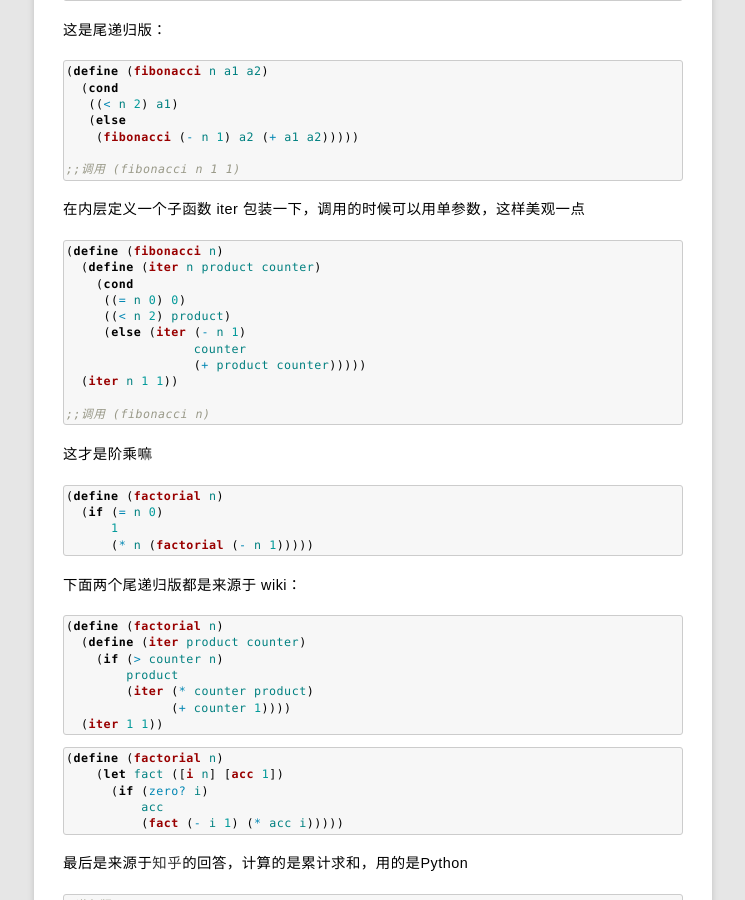
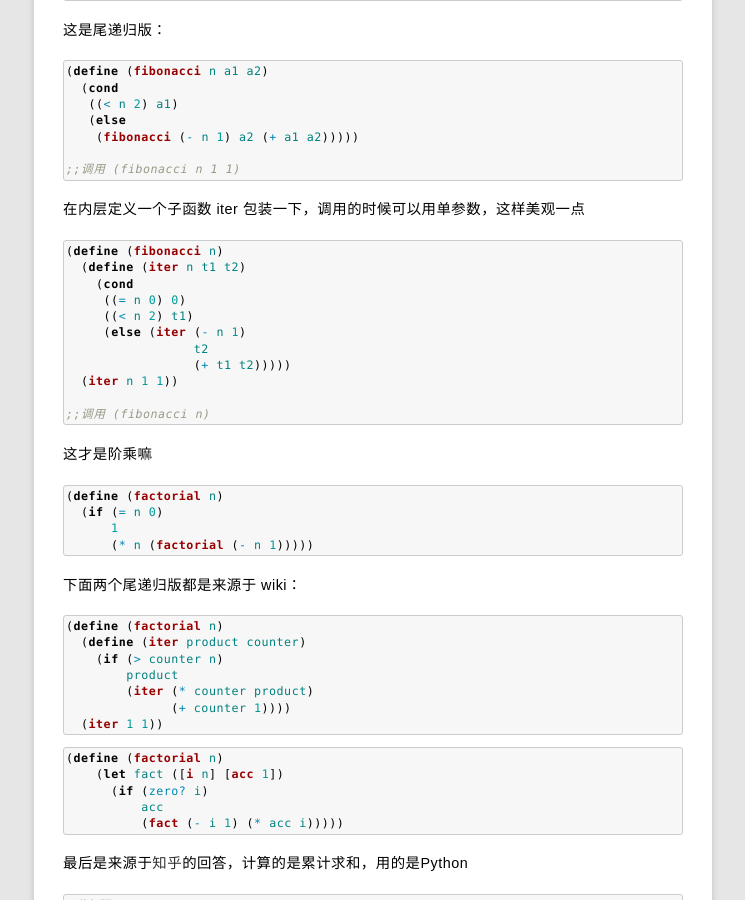
Before and after one commit to rhuichao/uternet.github.io, a Jekyll site: the page built from _posts/2014-05-18-tail_recursion.md, in a window 1280 px wide and 900 px high, scrolled down 1518 px. Shown: the whole window, without its empty margins (267-1012 px from the left). Built offline with Jekyll 4.4.1, drawn with Linux system fonts in a browser that asks for light colours; some web fonts are replaced; Markdown is read by kramdown in place of the engine named in the settings.

Commit message:
new document posted

````diff
--- a/_posts/2014-05-18-tail_recursion.md
+++ b/_posts/2014-05-18-tail_recursion.md
@@ -95,13 +95,13 @@ long long fibonacci_tail(int n, long long acc1, long long acc2)
 
 ```scheme
 (define (fibonacci n)
-  (define (iter n product counter)
+  (define (iter n t1 t2)
     (cond
      ((= n 0) 0)
-     ((< n 2) product)
+     ((< n 2) t1)
      (else (iter (- n 1)
-                 counter
-                 (+ product counter)))))
+                 t2
+                 (+ t1 t2)))))
   (iter n 1 1))
 
 ;;调用 (fibonacci n)
````
